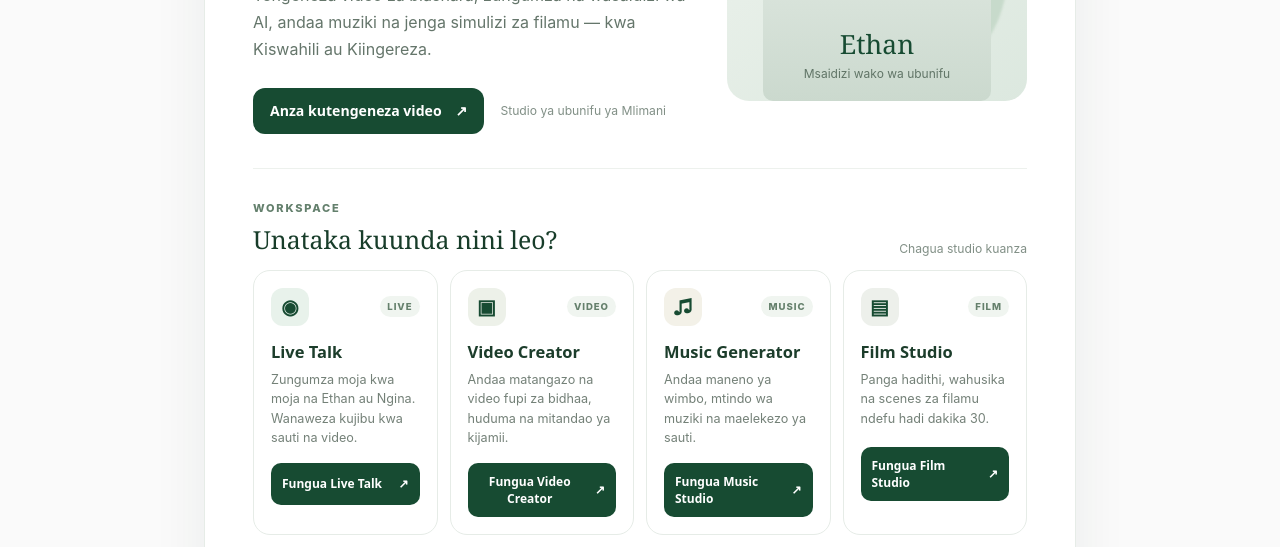
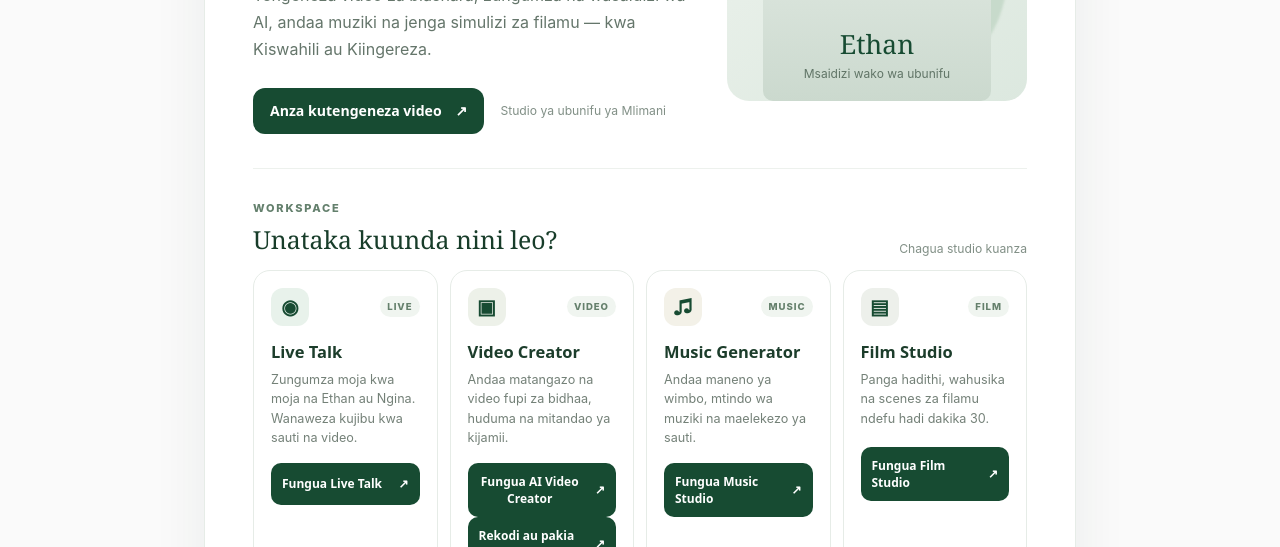
Before and after one commit to Francrichy/AINEW, a website: page public/studio.html in a window 1280 px wide. Shown: the part 405-952 px from the top of the page. Drawn offline with Linux system fonts and the light colour scheme.

Commit message:
Link Mlimani Studio camera recording and upload workspace

```diff
--- a/public/studio.html
+++ b/public/studio.html
@@ -254,7 +254,7 @@ main{max-width:920px;padding:20px 24px 60px;text-align:center}
  <div class="lab-section-head"><div><span class="lab-kicker">WORKSPACE</span><h3>Unataka kuunda nini leo?</h3></div><span class="lab-caption">Chagua studio kuanza</span></div>
  <div class="lab-grid">
  <article class="lab-card lab-card-live"><div class="lab-card-top"><span class="lab-icon">◉</span><span class="lab-tag">LIVE</span></div><h3>Live Talk</h3><p>Zungumza moja kwa moja na Ethan au Ngina. Wanaweza kujibu kwa sauti na video.</p><button type="button" data-lab-launch="live">Fungua Live Talk <span>↗</span></button></article>
- <article class="lab-card lab-card-video"><div class="lab-card-top"><span class="lab-icon">▣</span><span class="lab-tag">VIDEO</span></div><h3>Video Creator</h3><p>Andaa matangazo na video fupi za bidhaa, huduma na mitandao ya kijamii.</p><button type="button" data-lab-launch="video">Fungua Video Creator <span>↗</span></button></article>
+ <article class="lab-card lab-card-video"><div class="lab-card-top"><span class="lab-icon">▣</span><span class="lab-tag">VIDEO</span></div><h3>Video Creator</h3><p>Andaa matangazo na video fupi za bidhaa, huduma na mitandao ya kijamii.</p><button type="button" data-lab-launch="video">Fungua AI Video Creator <span>↗</span></button><a href="/production-studio.html?mode=record">Rekodi au pakia video yako <span>↗</span></a></article>
  <article class="lab-card lab-card-music"><div class="lab-card-top"><span class="lab-icon">♫</span><span class="lab-tag">MUSIC</span></div><h3>Music Generator</h3><p>Andaa maneno ya wimbo, mtindo wa muziki na maelekezo ya sauti.</p><a href="/production-studio.html?mode=music">Fungua Music Studio <span>↗</span></a></article>
  <article class="lab-card lab-card-film"><div class="lab-card-top"><span class="lab-icon">▤</span><span class="lab-tag">FILM</span></div><h3>Film Studio</h3><p>Panga hadithi, wahusika na scenes za filamu ndefu hadi dakika 30.</p><a href="/production-studio.html?mode=film">Fungua Film Studio <span>↗</span></a></article>
  </div><div class="lab-footer"><span class="lab-footer-dot"></span> Ethan na Ngina wapo kwenye Live Talk. Music na Film Studio zinaandaa miradi; uzalishaji kamili utawezeshwa baada ya kuunganisha huduma husika.</div>
```
